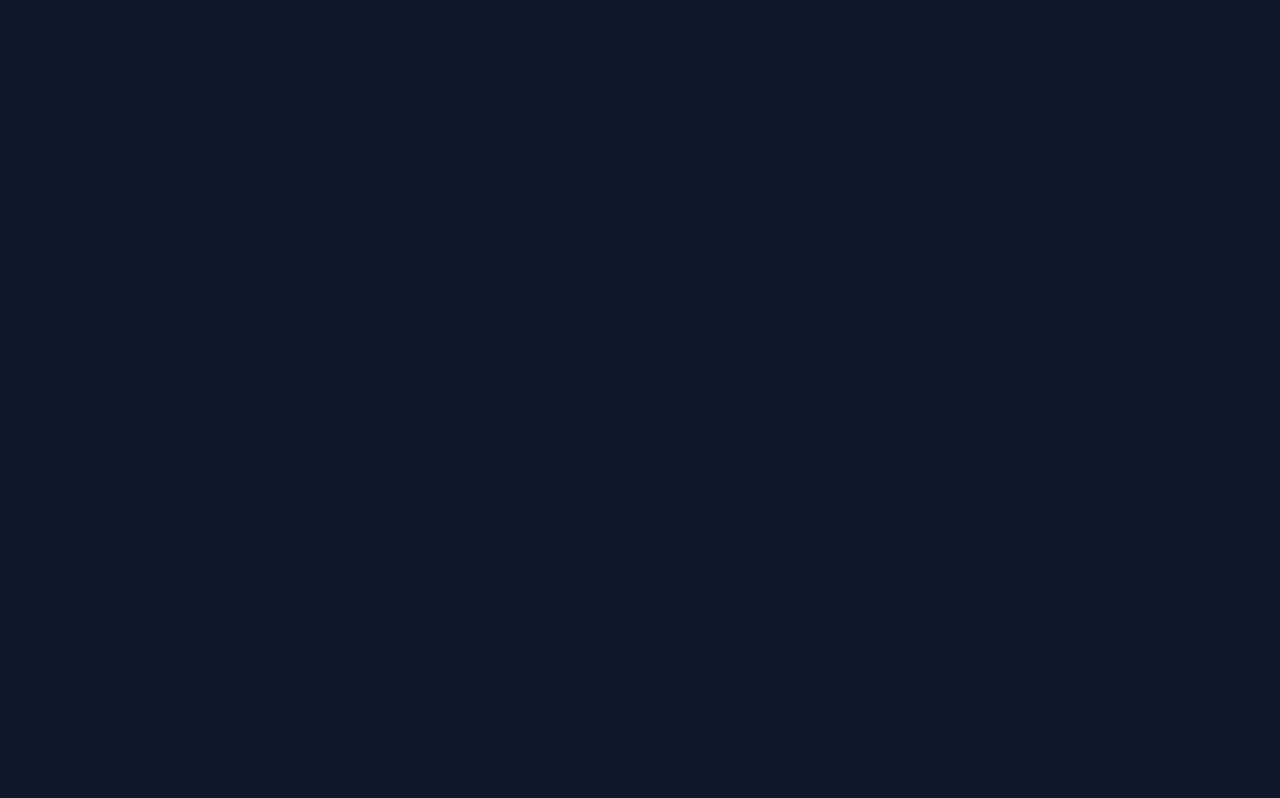
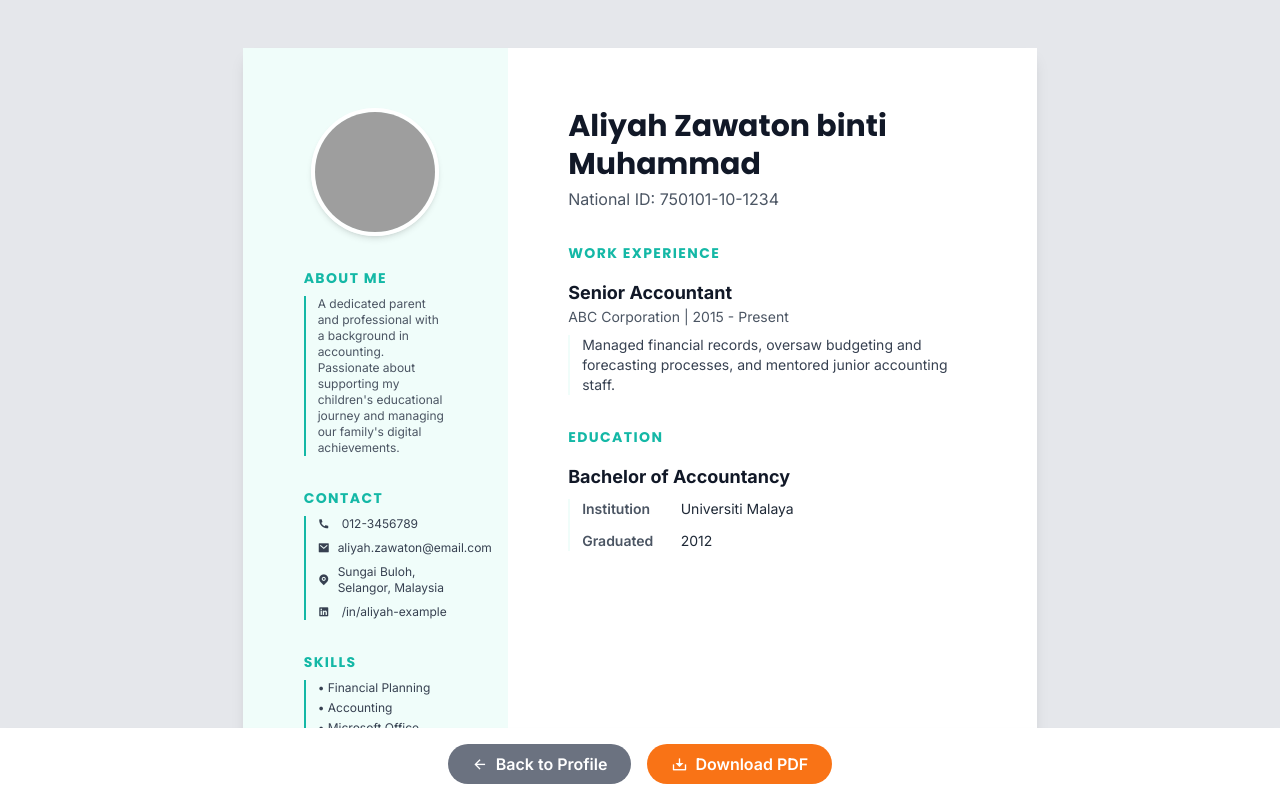
Before and after one commit to webappstudio-my/mysertifico, a React (Vite) app: page /mywall/parent-resume in a window 1280 px wide. Before the commit this address had no page. Shown: the top 798 px of the page. Built offline with nearby package versions, Linux system fonts and the light colour scheme; grey boxes are pictures that could not be loaded.

Commit message:
CU-86b6ndwk8 - Parent Resume

```diff
--- a/package.json
+++ b/package.json
@@ -20,6 +20,7 @@
     "axios": "^1.11.0",
     "cors": "^2.8.5",
     "html2canvas": "^1.4.1",
+    "html2pdf.js": "^0.12.1",
     "jspdf": "^3.0.2",
     "react": "^19.1.0",
     "react-apexcharts": "^1.7.0",
--- a/src/App.jsx
+++ b/src/App.jsx
@@ -64,6 +64,8 @@ import MWForgotPassword from './pages/mywall/auth/MWForgotPassword';
 import MyWallSignIn from './pages/mywall/auth/MyWallSignIn';
 import MyFamilyPage from './pages/mywall/parent/MyFamilyPage';
 import ParentEditProfile from './pages/mywall/parent/ParentEditProfile';
+import ParentMyProfile from './pages/mywall/parent/ParentMyProfile';
+import ParentResume from './pages/mywall/parent/ParentResume';
 import StudentEditProfile from './pages/mywall/student/StudentEditProfile';
 
 
@@ -138,6 +140,8 @@ function App() {
         <Route path='/mywall/auth/sign-in' element={<MyWallSignIn />} />
         <Route path='/mywall/parent-myfamily' element={<MyFamilyPage />} />
         <Route path='/mywall/parent-edit-profile' element={<ParentEditProfile />} />
+        <Route path='/mywall/parent-myprofile' element={<ParentMyProfile />} />
+        <Route path='/mywall/parent-resume' element={<ParentResume />} />
         <Route path='/mywall/student-edit-profile' element={<StudentEditProfile />} />
 
         {/* Back Office */}
--- /dev/null
+++ b/src/pages/mywall/parent/ParentResume.jsx
@@ -0,0 +1,159 @@
+import React, { useRef } from 'react';
+import { NavLink } from 'react-router-dom';
+import html2pdf from 'html2pdf.js';
+import defaultAvatar from '../../../assets/images/users/aliyah.png';
+
+const ResumeStyles = () => (
+    <style>
+      {`
+        /* A4 paper size: 210mm x 297mm */
+        .a4-container {
+            width: 210mm;
+            min-height: 297mm;
+            margin-left: auto;
+            margin-right: auto;
+        }
+
+        .page-break-avoid {
+            page-break-inside: avoid;
+        }
+
+        @media print {
+            body {
+                -webkit-print-color-adjust: exact;
+                print-color-adjust: exact;
+            }
+            .no-print {
+                display: none !important;
+            }
+            .a4-container {
+                box-shadow: none !important;
+                border: none !important;
+                margin: 0;
+                padding: 0;
+                width: 100%;
+                min-height: 0;
+            }
+        }
+      `}
+    </style>
+);
+
+const ParentResume = () => {
+    const resumeContentRef = useRef(null);
+
+    const handleDownloadPdf = () => {
+        const element = resumeContentRef.current;
+        if (element) {
+            const opt = {
+                margin: 0,
+                filename: 'Resume-Aliyah-Zawaton.pdf',
+                image: { type: 'jpeg', quality: 1.0 },
+                html2canvas: { scale: 4, useCORS: true },
+                jsPDF: { unit: 'mm', format: 'a4', orientation: 'portrait' }
+            };
+            html2pdf().set(opt).from(element).save();
+        }
+    };
+
+    return (
+        <div className="bg-gray-200">
+            {/*styles component*/}
+            <ResumeStyles />
+
+            {/* Action Bar */}
+            <div className="bg-white shadow-md w-full py-4 px-6 flex justify-center items-center gap-4 fixed bottom-0 z-50 no-print">
+                <NavLink to="/mywall/parent-myprofile" className="bg-gray-500 hover:bg-gray-600 text-white font-semibold py-2 px-6 rounded-full transition-colors flex items-center gap-2">
+                    <i className="ri-arrow-left-line"></i>
+                    <span>Back to Profile</span>
+                </NavLink>
+                <button onClick={handleDownloadPdf} className="bg-accent-mywall hover:bg-accent-mywall-hover text-white font-semibold py-2 px-6 rounded-full transition-colors flex items-center gap-2">
+                    <i className="ri-download-2-line"></i>
+                    <span>Download PDF</span>
+                </button>
+            </div>
+
+            {/* Main content is the resume preview itself */}
+            <main className="py-12">
+                {/* A4 Aspect Ratio Container for PDF generation */}
+                <div id="resume-content" ref={resumeContentRef} className="a4-container bg-white shadow-lg">
+                    <div className="flex">
+                        {/* Left Sidebar */}
+                        <aside className="w-1/3 bg-primary-mywall-50 p-[16mm] flex flex-col">
+                            <div className="text-center">
+                                <img src={defaultAvatar} onError={(e) => { e.target.onerror = null; e.target.src='https://placehold.co/128x128/cccccc/333333?text=A'; }} alt="User Avatar" className="w-32 h-32 rounded-full border-4 border-white shadow-md inline-block" />
+                            </div>
+
+                            <div className="mt-8">
+                                <h3 className="font-poppins font-bold text-primary-mywall text-sm tracking-widest uppercase">About Me</h3>
+                                <p className="text-xs text-gray-600 mt-2 border-l-2 border-primary-mywall pl-3">A dedicated parent and professional with a background in accounting. Passionate about supporting my children's educational journey and managing our family's digital achievements.</p>
+                            </div>
+
+                            <div className="mt-8">
+                                <h3 className="font-poppins font-bold text-primary-mywall text-sm tracking-widest uppercase">Contact</h3>
+                                <div className="mt-2 text-xs text-gray-700 space-y-2 border-l-2 border-primary-mywall pl-3">
+                                    <p className="flex items-center"><i className="ri-phone-fill w-4 mr-2"></i> 012-3456789</p>
+                                    <p className="flex items-center"><i className="ri-mail-fill w-4 mr-2"></i> aliyah.zawaton@email.com</p>
+                                    <p className="flex items-center"><i className="ri-map-pin-fill w-4 mr-2"></i> Sungai Buloh, Selangor, Malaysia</p>
+                                    <p className="flex items-center"><i className="ri-linkedin-box-fill w-4 mr-2"></i> /in/aliyah-example</p>
+                                </div>
+                            </div>
+
+                            <div className="mt-8">
+                                <h3 className="font-poppins font-bold text-primary-mywall text-sm tracking-widest uppercase">Skills</h3>
+                                <div className="mt-2 text-xs text-gray-700 space-y-1 border-l-2 border-primary-mywall pl-3">
+                                    <p>• Financial Planning</p>
+                                    <p>• Accounting</p>
+                                    <p>• Microsoft Office Suite</p>
+                                    <p>• Team Management</p>
+                                </div>
+                            </div>
+                        </aside>
+
+                        {/* Right Main Content */}
+                        <div className="w-2/3 p-[16mm] text-gray-800">
+                            <header>
+                                <h1 className="text-3xl font-bold font-poppins text-gray-900 leading-tight">Aliyah Zawaton binti Muhammad</h1>
+                                <p className="text-gray-600 mt-1">National ID: 750101-10-1234</p>
+                            </header>
+
+                            <section className="mt-8">
+                                <h2 className="font-poppins font-bold text-primary-mywall text-sm tracking-widest uppercase">Work Experience</h2>
+                                <div className="mt-4 space-y-6">
+                                    <div className="page-break-avoid">
+                                        <h3 className="font-bold text-lg text-gray-900">Senior Accountant</h3>
+                                        <p className="text-sm text-gray-600">ABC Corporation | 2015 - Present</p>
+                                        <div className="mt-2 space-y-3 pl-3 text-sm border-l-2 border-primary-mywall-50">
+                                            <p className="text-gray-700">Managed financial records, oversaw budgeting and forecasting processes, and mentored junior accounting staff.</p>
+                                        </div>
+                                    </div>
+                                </div>
+                            </section>
+
+                            <section className="mt-8">
+                                <h2 className="font-poppins font-bold text-primary-mywall text-sm tracking-widest uppercase">Education</h2>
+                                <div className="mt-4 space-y-6">
+                                     <div className="page-break-avoid">
+                                        <h3 className="font-bold text-lg text-gray-900">Bachelor of Accountancy</h3>
+                                        <div className="mt-2 space-y-3 pl-3 text-sm border-l-2 border-primary-mywall-50">
+                                            <div className="flex">
+                                                <p className="w-1/4 font-semibold text-gray-600">Institution</p>
+                                                <p className="w-3/4">Universiti Malaya</p>
+                                            </div>
+                                            <div className="flex">
+                                                <p className="w-1/4 font-semibold text-gray-600">Graduated</p>
+                                                <p className="w-3/4">2012</p>
+                                            </div>
+                                        </div>
+                                    </div>
+                                </div>
+                            </section>
+                        </div>
+                    </div>
+                </div>
+            </main>
+        </div>
+    );
+};
+
+export default ParentResume;
```
Also changed, not shown: 1 other file (tests, documents, lock files or other folders).
